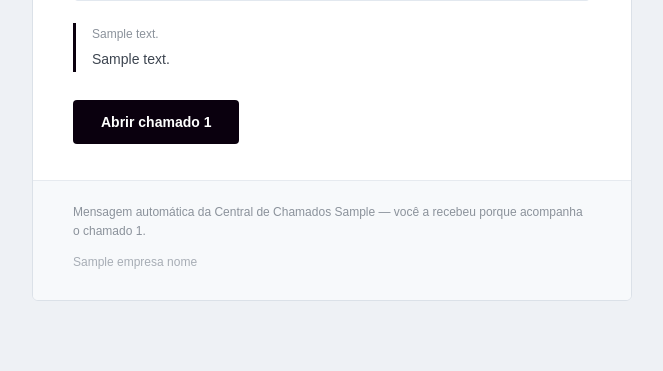
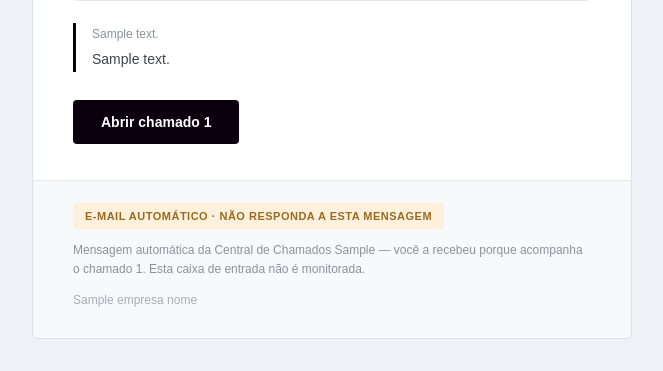
Before and after one commit to halleflima/clickup-notify, a Flask app: template src/clickup_notfy/notificacoes/templates/email.html.jinja2 in a window 1280 px wide. Shown: the part 699-1070 px from the top of the page, without its empty margins (308-971 px from the left). Before the commit the page ends 1000 px from the top, so only its background shows below. Run offline with Flask 3, Linux system fonts and the light colour scheme; the template is opened without the code that fills it: most values are stand-ins (such as "Sample title", 1, 10 or a date in 2020); grey boxes marked "Sample" are stand-in pictures.

Commit message:
feat: adiciona aviso de nao responda no rodape do email
Selo destacado no mesmo padrao visual do badge de tipo de evento,
avisando que o email e automatico e a caixa nao e monitorada.

```diff
--- a/src/clickup_notfy/notificacoes/templates/email.html.jinja2
+++ b/src/clickup_notfy/notificacoes/templates/email.html.jinja2
@@ -147,9 +147,18 @@
   </tr>
 
   <tr>
-    <td class="px" style="padding:22px 40px 28px 40px;background-color:#f7f9fb;border-top:1px solid #e6eaef;border-radius:0 0 5px 5px;font-family:Arial,Helvetica,sans-serif;font-size:12px;line-height:19px;color:#8b929b;">
-      Mensagem autom&aacute;tica da Central de Chamados {{ empresa_sigla }} &mdash; voc&ecirc; a recebeu porque acompanha o chamado {{ chamado_id }}.
-      <div style="padding-top:12px;color:#a7adb5;">{{ empresa_nome }}</div>
+    <td class="px" style="padding:22px 40px 28px 40px;background-color:#f7f9fb;border-top:1px solid #e6eaef;border-radius:0 0 5px 5px;font-family:Arial,Helvetica,sans-serif;">
+      <table role="presentation" cellpadding="0" cellspacing="0" border="0">
+        <tr>
+          <td bgcolor="#fdf1de" style="padding:6px 12px;border-radius:3px;font-size:11px;line-height:14px;letter-spacing:0.5px;font-weight:bold;color:#9a6a1f;">
+            E-MAIL AUTOM&Aacute;TICO &middot; N&Atilde;O RESPONDA A ESTA MENSAGEM
+          </td>
+        </tr>
+      </table>
+      <div style="font-size:12px;line-height:19px;color:#8b929b;padding-top:12px;">
+        Mensagem autom&aacute;tica da Central de Chamados {{ empresa_sigla }} &mdash; voc&ecirc; a recebeu porque acompanha o chamado {{ chamado_id }}. Esta caixa de entrada n&atilde;o &eacute; monitorada.
+        <div style="padding-top:12px;color:#a7adb5;">{{ empresa_nome }}</div>
+      </div>
     </td>
   </tr>
 
```
Also changed, not shown: docs/adr/0009-template-html-de-email.md (+2 -0 lines).
